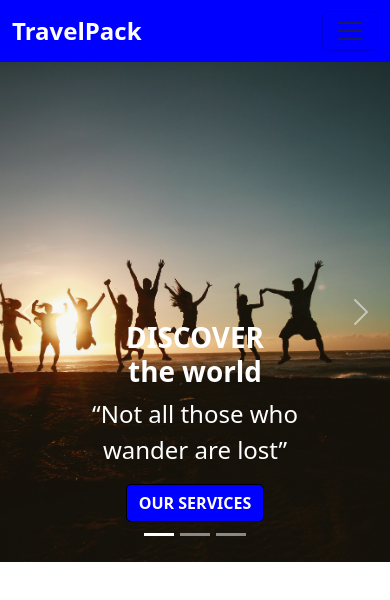
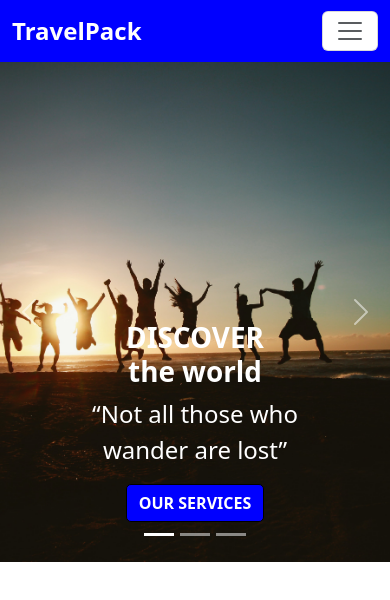
Before and after one commit to loneanonymous/landingpagecarousel, a plain HTML site: page index.html in a window 390 px wide. Drawn offline with nearby package versions, Linux system fonts and the light colour scheme.

Commit message:
initial commit

```diff
--- a/style.css
+++ b/style.css
@@ -78,6 +78,10 @@ h1 {
         text-align: center;
     }
 
+    .navbar-toggler {
+        background-color: white;
+    }
+
 
 
 }
```
